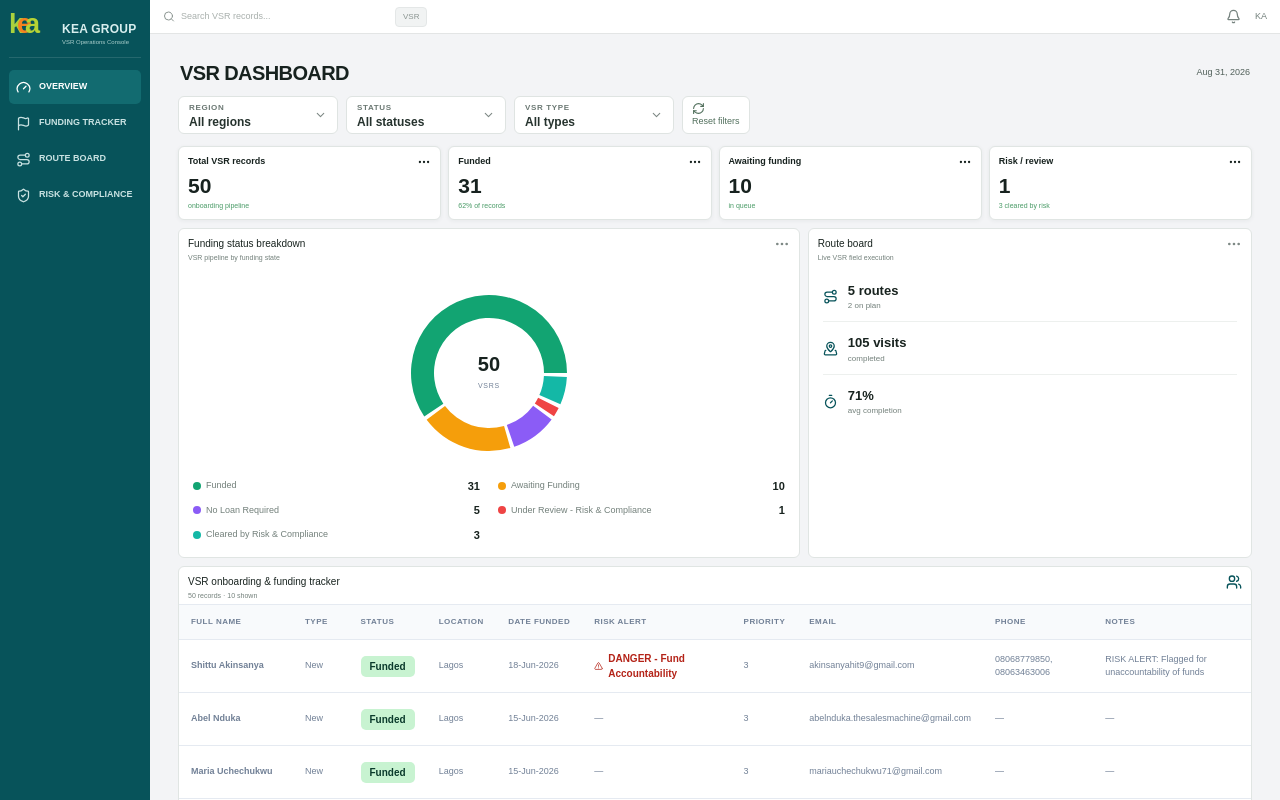
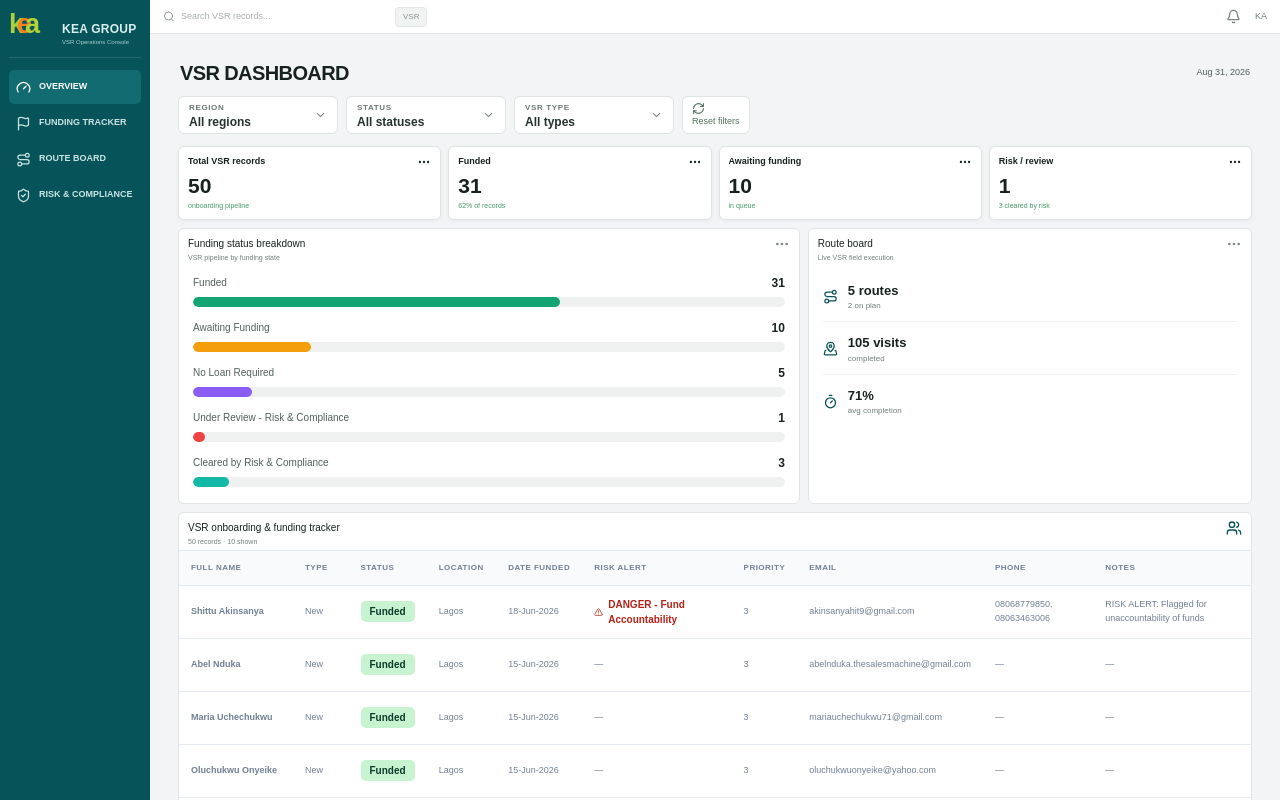
Before and after one commit to Tpsalm/kea-ops-dashboard, a Next.js app: page /vsr-operations in a window 1280 px wide. Shown: the top 800 px of the page. Built offline with nearby package versions, Linux system fonts and the light colour scheme.

Commit message:
Deep fix VSR console navigation and funding sections

```diff
--- a/src/app/globals.css
+++ b/src/app/globals.css
@@ -456,6 +456,9 @@ nav a i{font-style:normal;font-size:7px;padding:3px 5px;background:#0e9f8c;borde
 .vsr-table-panel>header svg{color:#07535a}
 .vsr-table-panel .table-scroll{max-height:520px;overflow:auto}
 .vsr-table-panel .pagination{border-top:1px solid #e0e5e3;background:#fff}
+.vsr-reference .reference-rail nav button{display:flex;align-items:center;gap:8px;width:100%;height:34px;border:0;background:none;color:#c9e2e2;font-size:9px;font-weight:700;text-transform:uppercase;line-height:1.1;padding:0 7px;border-radius:5px;margin:2px 0;text-align:left;cursor:pointer}
+.vsr-reference .reference-rail nav button:hover,.vsr-reference .reference-rail nav button.active{background:#126b70;color:#fff}
+.vsr-status-bars{display:grid;gap:12px;padding:8px 14px 16px}
 @media(max-width:800px){
   .vsr-reference .reference-kpis{grid-template-columns:1fr 1fr}
   .vsr-panel-grid{grid-template-columns:1fr}
--- a/src/app/vsr-operations/page.tsx
+++ b/src/app/vsr-operations/page.tsx
@@ -2,10 +2,9 @@
 
 import { useId, useMemo, useState } from "react";
 import {
-  AlertTriangle, Bell, CheckCircle2, ChevronDown, Flag, Gauge, MapPinned, Menu,
+  AlertTriangle, Bell, ChevronDown, Flag, Gauge, MapPinned, Menu,
   MoreHorizontal, RefreshCw, Route, Search, Settings, ShieldCheck, Timer, Users, X,
 } from "lucide-react";
-import { Cell, Pie, PieChart, ResponsiveContainer, Tooltip } from "recharts";
 import { staff, vsrTrackerRows } from "../data";
 
 const regionOptions = ["All regions", "Lagos", "Ogun", "Oyo", "Delta", "Enugu", "Ibadan", "Asaba", "Benin", "Osogbo", "Abuja"];
@@ -99,10 +98,6 @@ export default function VsrOperationsPage() {
   const riskCount = trackerRows.filter((row) => row.status === "Under Review - Risk & Compliance").length;
   const clearedCount = trackerRows.filter((row) => row.status === "Cleared by Risk & Compliance").length;
 
-  const statusBreakdown = statusOptions
-    .map((name) => ({ name, value: trackerRows.filter((row) => row.status === name).length, color: statusColors[name] }))
-    .filter((item) => item.value > 0);
-
   const totalPages = Math.max(1, Math.ceil(trackerRows.length / 10));
   const safePage = Math.min(Math.max(1, page), totalPages);
   const visibleRows = trackerRows.slice((safePage - 1) * 10, safePage * 10);
@@ -123,8 +118,13 @@ export default function VsrOperationsPage() {
   function scrollToSection(id: string) {
     const el = document.getElementById(id);
     if (!el) return;
-    const top = el.getBoundingClientRect().top + (window.scrollY || window.pageYOffset || 0) - 48;
-    window.scrollTo({ top: Math.max(0, top), behavior: "smooth" });
+    const currentScroll = window.pageYOffset || document.documentElement.scrollTop || document.body.scrollTop || 0;
+    const top = el.getBoundingClientRect().top + currentScroll - 48;
+    try {
+      window.scrollTo({ top: Math.max(0, top), behavior: "smooth" });
+    } catch {
+      window.scrollTo(0, Math.max(0, top));
+    }
   }
 
   return (
@@ -137,10 +137,10 @@ export default function VsrOperationsPage() {
           <button type="button" onClick={() => setMobileNav(false)} aria-label="Close navigation"><X size={18} /></button>
         </div>
         <nav>
-          <a href="#vsr-overview" className="active" onClick={(event) => { event.preventDefault(); scrollToSection("vsr-overview"); }}><Gauge size={15} /> Overview</a>
-          <a href="#vsr-funding" onClick={(event) => { event.preventDefault(); scrollToSection("vsr-funding"); }}><Flag size={15} /> Funding tracker</a>
-          <a href="#vsr-routes" onClick={(event) => { event.preventDefault(); scrollToSection("vsr-routes"); }}><Route size={15} /> Route board</a>
-          <a href="#vsr-risk" onClick={(event) => { event.preventDefault(); scrollToSection("vsr-risk"); }}><ShieldCheck size={15} /> Risk & compliance</a>
+          <button type="button" className="active" onClick={() => scrollToSection("vsr-overview")}><Gauge size={15} /> Overview</button>
+          <button type="button" onClick={() => scrollToSection("vsr-funding")}><Flag size={15} /> Funding tracker</button>
+          <button type="button" onClick={() => scrollToSection("vsr-routes")}><Route size={15} /> Route board</button>
+          <button type="button" onClick={() => scrollToSection("vsr-risk")}><ShieldCheck size={15} /> Risk & compliance</button>
         </nav>
         <button className="reference-settings"><Settings size={15} /> Settings <MoreHorizontal size={15} /></button>
       </aside>
@@ -173,21 +173,22 @@ export default function VsrOperationsPage() {
           <div className="vsr-panel-grid">
             <section className="admin-panel" id="vsr-funding">
               <header><div><h2>Funding status breakdown</h2><p>VSR pipeline by funding state</p></div><button type="button" aria-label="Funding options"><MoreHorizontal size={16} /></button></header>
-              <div className="vsr-donut">
-                <ResponsiveContainer width="100%" height="100%">
-                  <PieChart>
-                    <Pie data={statusBreakdown} dataKey="value" nameKey="name" innerRadius={55} outerRadius={78} paddingAngle={3} stroke="none">
-                      {statusBreakdown.map((item) => <Cell key={item.name} fill={item.color} />)}
-                    </Pie>
-                    <Tooltip />
-                  </PieChart>
-                </ResponsiveContainer>
-                <div className="donut-total"><strong>{trackerRows.length}</strong><span>VSRS</span></div>
-              </div>
-              <div className="vsr-legend">
-                {statusBreakdown.map((item) => (
-                  <div key={item.name}><span><i style={{ background: item.color }} />{item.name}</span><b>{item.value}</b></div>
-                ))}
+              <div className="vsr-status-bars">
+                {statusOptions.map((name) => {
+                  const count = trackerRows.filter((row) => row.status === name).length;
+                  const pct = trackerRows.length ? Math.round((count / trackerRows.length) * 100) : 0;
+                  return (
+                    <div key={name}>
+                      <div style={{ display: "flex", justifyContent: "space-between", alignItems: "center", marginBottom: 5 }}>
+                        <span style={{ fontSize: 10, color: "#52615b" }}>{name}</span>
+                        <b style={{ fontSize: 12, color: "#18231f" }}>{count}</b>
+                      </div>
+                      <div style={{ height: 10, background: "#eef1ef", borderRadius: 5, overflow: "hidden" }}>
+                        <div style={{ height: "100%", width: `${pct}%`, background: statusColors[name], borderRadius: 5 }} />
+                      </div>
+                    </div>
+                  );
+                })}
               </div>
             </section>
 
```
